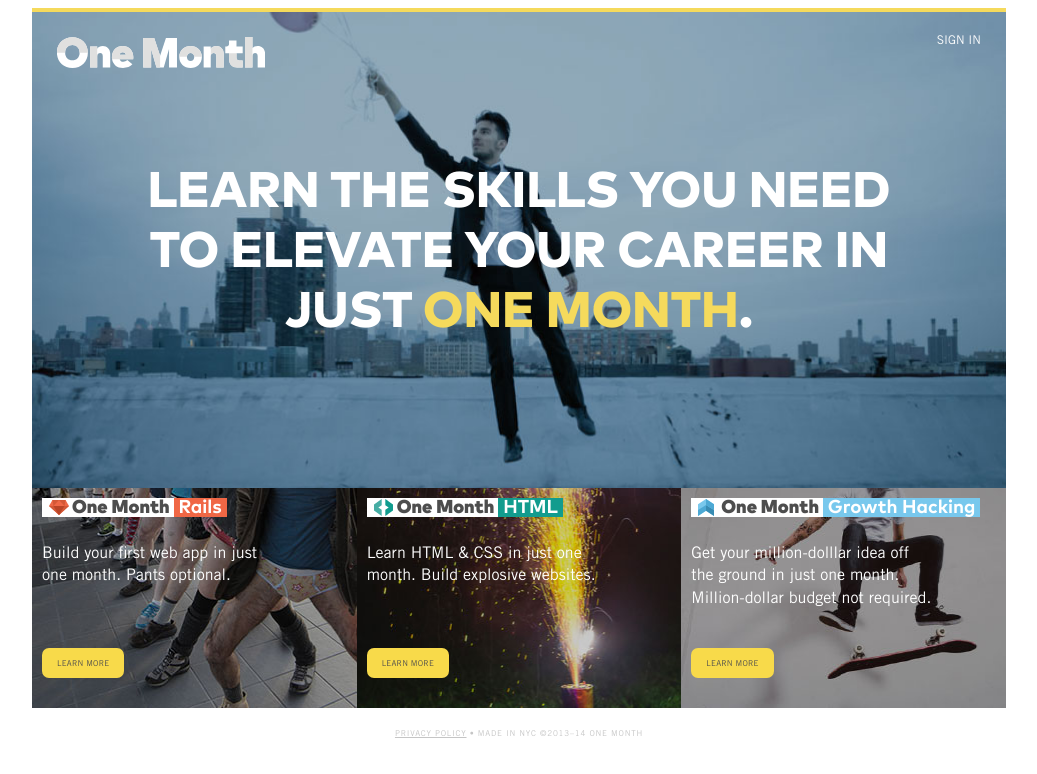
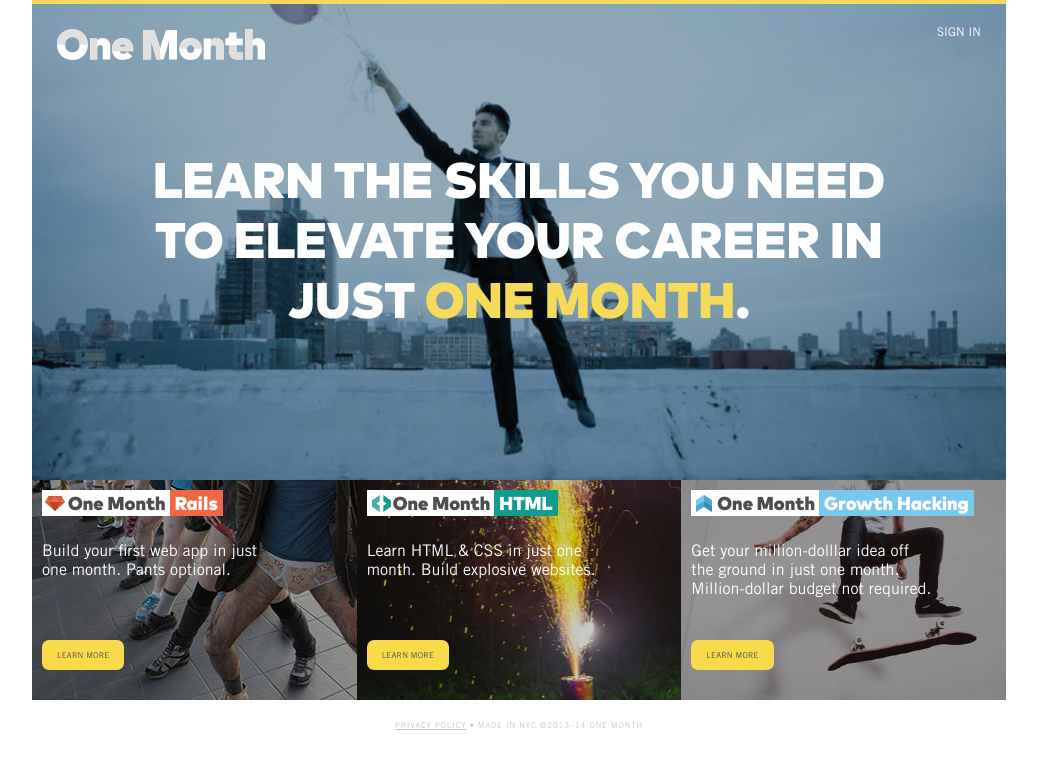
Before and after one commit to heaversm/one_month, a plain HTML site: page landing/index.html in a window 1280 px wide. Shown: the whole page, without its empty margins (121-1158 px from the left). Drawn offline with Linux system fonts and the light colour scheme.

Commit message:
finished state, no js, removed all but paid fonts

```diff
--- a/landing/css/base.css
+++ b/landing/css/base.css
@@ -1,25 +1,3 @@
-@font-face {
-    font-family: 'mark_proheavy';
-    src: url('../fonts/markpro/fontfont_ff.mark.pro.heavy-webfont.eot');
-    src: url('../fonts/markpro/fontfont_ff.mark.pro.heavy-webfont.eot?#iefix') format('embedded-opentype'),
-         url('../fonts/markpro/fontfont_ff.mark.pro.heavy-webfont.woff') format('woff'),
-         url('../fonts/markpro/fontfont_ff.mark.pro.heavy-webfont.ttf') format('truetype'),
-         url('../fonts/markpro/fontfont_ff.mark.pro.heavy-webfont.svg#mark_proheavy') format('svg');
-    font-weight: normal;
-    font-style: normal;
-}
-
-@font-face {
-    font-family: 'mark_probold';
-    src: url('../fonts/markpro/markpro-bold-webfont.eot');
-    src: url('../fonts/markpro/markpro-bold-webfont.eot?#iefix') format('embedded-opentype'),
-         url('../fonts/markpro/markpro-bold-webfont.woff') format('woff'),
-         url('../fonts/markpro/markpro-bold-webfont.ttf') format('truetype'),
-         url('../fonts/markpro/markpro-bold-webfont.svg#mark_probold') format('svg');
-    font-weight: normal;
-    font-style: normal;
-}
-
 @font-face {
   font-family: MarkWebPro-Black;
   src: url("../fonts/markpro/MarkWebPro-Black.eot");
@@ -33,6 +11,7 @@
 }
 
 *, *:before, *:after {
+    -moz-box-sizing: border-box;
     box-sizing: border-box;
 }
 
@@ -51,6 +30,8 @@ h1,h2,h3,h4,h5,p {
 
 body {
     font-family: 'TradeGothicLTPro', Arial,sans-serif;
+    padding: 0;
+    margin: 0;
 }
 
 .cf:before,
@@ -62,3 +43,9 @@ body {
 .cf:after {
     clear: both;
 }
+
+.mp {
+  font-family: MarkWebPro-Black, Arial, sans-serif;
+  -webkit-font-smoothing: antialiased;
+  -moz-osx-font-smoothing: grayscale;
+}
--- a/landing/css/landing.css
+++ b/landing/css/landing.css
@@ -37,8 +37,6 @@
     display: block;
     width: 80%;
     text-align: center;
-    font-family: 'mark_proheavy', Arial, sans-serif;
-    /*font-family: MarkWebPro-Black, Arial, sans-serif;*/
     font-size: 3.125em;
     margin: 150px auto 0 auto;
     line-height: 1.2em;
@@ -49,7 +47,7 @@
 }
 
 .course {
-    width: 33.3333%;
+    width: 33.33333333%;
     float: left;
     height: 220px;
     background-size: cover;
@@ -73,34 +71,38 @@
 }
 
 .course-logo {
+    position: relative;
+}
+
+.course-brand, .course-type {
+    height: 26px;
+    display: inline-block;
+    vertical-align: middle;
+    float: left;
+    line-height: 1.6em;
+}
+
+.course-brand {
+
+    color: #4D4D4D;
+    text-indent: 26px;
     background-color: white;
-    display: inline-block;
-    /*font-family: 'mark_proheavy', Arial, sans-serif;*/
-    font-family: MarkWebPro-Black, Arial, sans-serif;
-    color: #4D4D4D;
-    text-indent: 30px;
-    white-space: nowrap;
+    padding-right: 4px;
+}
+
+#course-rails .course-brand {
+    background: url('../img/icon-rails.svg') no-repeat 3px 50% white;
+}
+
+#course-html .course-brand {
+    background: url('../img/icon-html.svg') no-repeat 5px 50% white;
+}
+
+#course-growth .course-brand {
+    background: url('../img/icon-growth.svg') no-repeat 5px 50% white;
 }
 
 .course-type {
-    font-family: 'mark_probold', Arial, sans-serif;
-}
-
-#course-rails .course-logo {
-    background: url('../img/icon-rails.svg') no-repeat 7px 50% white;
-}
-
-#course-html .course-logo {
-    background: url('../img/icon-html.svg') no-repeat 7px 50% white;
-}
-
-#course-growth .course-logo {
-    background: url('../img/icon-growth.svg') no-repeat 7px 50% white;
-}
-
-.course-type {
-    display: inline-block;
-    text-indent: 0;
     padding: 0px 5px;
     color: white;
 }
@@ -121,7 +123,6 @@
     font-size: 1em;
     color: white;
     margin-top: 25px;
-    line-height: 1.4em;
     width: 80%;
 }
 
@@ -171,10 +172,6 @@
         font-size: .9em;
     }
 
-    .course-logo {
-        padding-right: 5px;
-    }
-
     .course-btn {
         bottom: 20px;
     }
@@ -183,10 +180,13 @@
         width: 100%;
     }
 
-    .course-type {
+    .course-brand,.course-type {
+        float: none;
+    }
+
+    .course-brand {
         display: block;
-        position: absolute;
-        top: 29px;
+        width: 130px;
     }
 
 }
--- a/landing/index.html
+++ b/landing/index.html
@@ -2,6 +2,7 @@
 <html lang="en">
 <head>
     <meta charset="utf-8">
+    <meta name="viewport" content="width=device-width, initial-scale=1">
     <title>One Month</title>
     <!--[if IE]>
         <script src="http://html5shiv.googlecode.com/svn/trunk/html5.js"></script>
@@ -16,27 +17,30 @@
         <section id="landing-header" class="cf">
             <h1 class="site-logo">One Month</h1>
             <a href="#" class="sign-in">SIGN IN</a>
-            <h2 class="site-tagline">LEARN THE SKILLS YOU NEED TO ELEVATE YOUR CAREER IN JUST
+            <h2 class="site-tagline mp">LEARN THE SKILLS YOU NEED TO ELEVATE YOUR CAREER IN JUST
                 <strong>ONE MONTH</strong>.
             </h2>
         </section>
         <section id="courses" class="cf">
             <div id="course-rails" class="course col-md-4">
-                <h3 class="course-logo">One Month
+                <h3 class="course-logo cf mp">
+                    <span class="course-brand">One Month</span>
                     <span class="course-type">Rails</span>
                 </h3>
                 <p class="course-description">Build your first web app in just one month. Pants optional.</p>
                 <a href="#" class="course-btn">LEARN MORE</a>
             </div>
             <div id="course-html" class="course col-md-4">
-                <h3 class="course-logo">One Month
+                <h3 class="course-logo cf mp">
+                    <span class="course-brand">One Month</span>
                     <span class="course-type">HTML</span>
                 </h3>
                 <p class="course-description">Learn HTML & CSS in just one month. Build explosive websites.</p>
                 <a href="#" class="course-btn">LEARN MORE</a>
             </div>
             <div id="course-growth" class="course col-md-4">
-                <h3 class="course-logo">One Month
+                <h3 class="course-logo cf mp">
+                    <span class="course-brand">One Month</span>
                     <span class="course-type">Growth Hacking</span>
                 </h3>
                 <p class="course-description">Get your million-dolllar idea off the ground in just one month. Million-dollar budget not required.</p>
```
